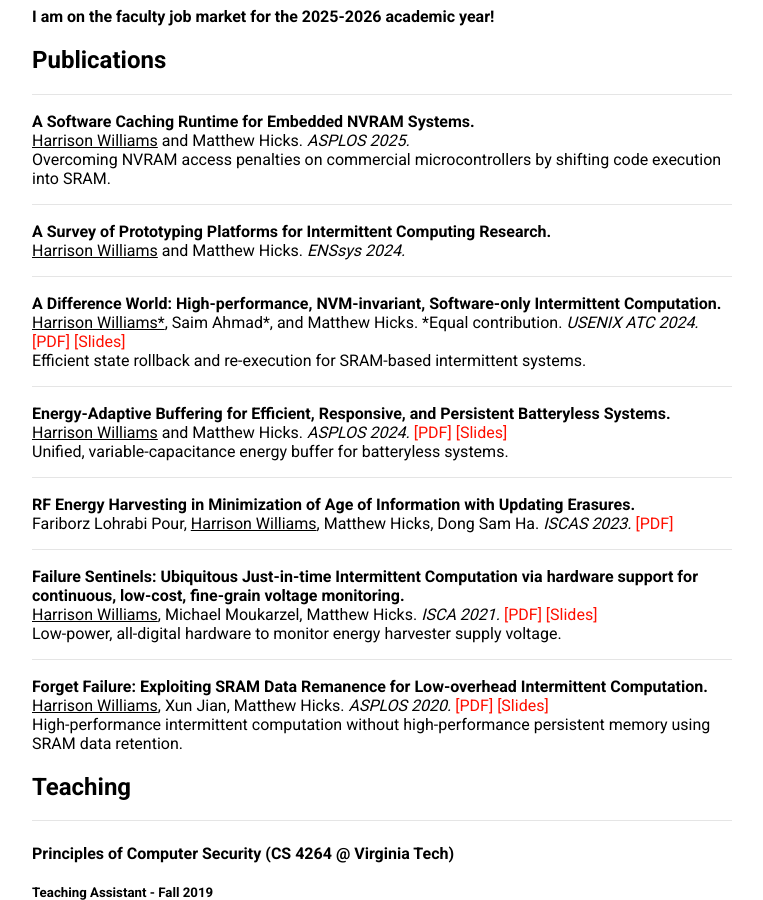
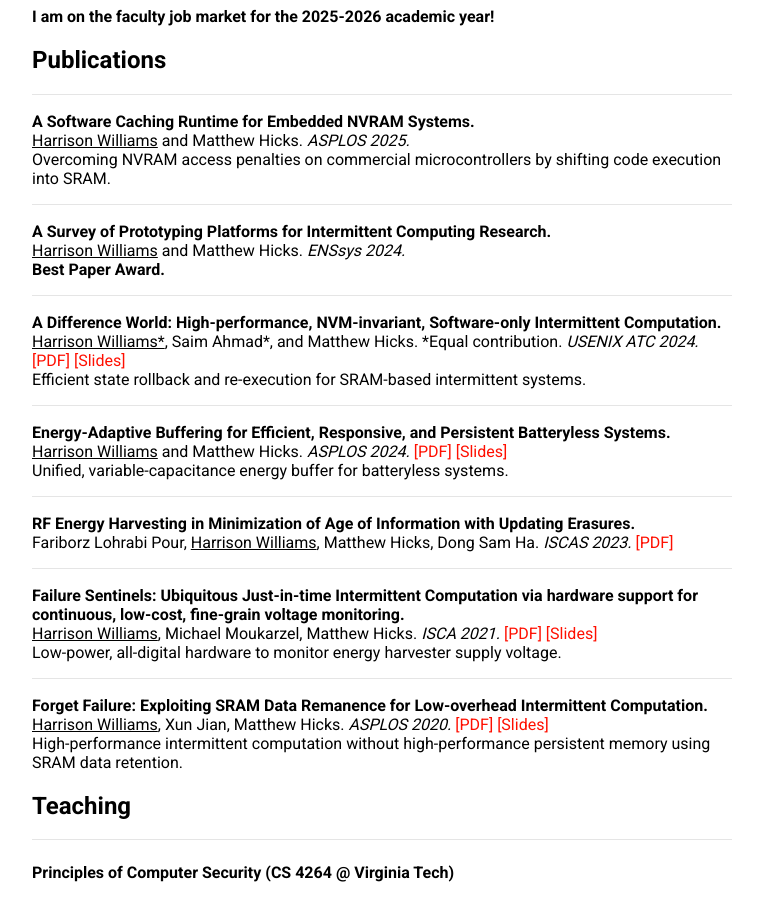
Before and after one commit to harriswms/harriswms.github.io, a Jekyll site: the page built from index.md, in a window 1280 px wide and 900 px high, scrolled down 357 px. Shown: the whole window, without its empty margins (258-1021 px from the left). Built offline with Jekyll 4.4.1, drawn with Linux system fonts in a browser that asks for light colours; our own code applies the rules of GitHub Pages for plain Markdown files.

Commit message:
Update index.md

```diff
--- a/index.md
+++ b/index.md
@@ -26,6 +26,7 @@ Overcoming NVRAM access penalties on commercial microcontrollers by shifting cod
 <br>
 <u>Harrison Williams</u> and Matthew Hicks. <i>ENSsys 2024.</i>
 <br>
+<b>Best Paper Award.</b>
 
 ---
 
```
